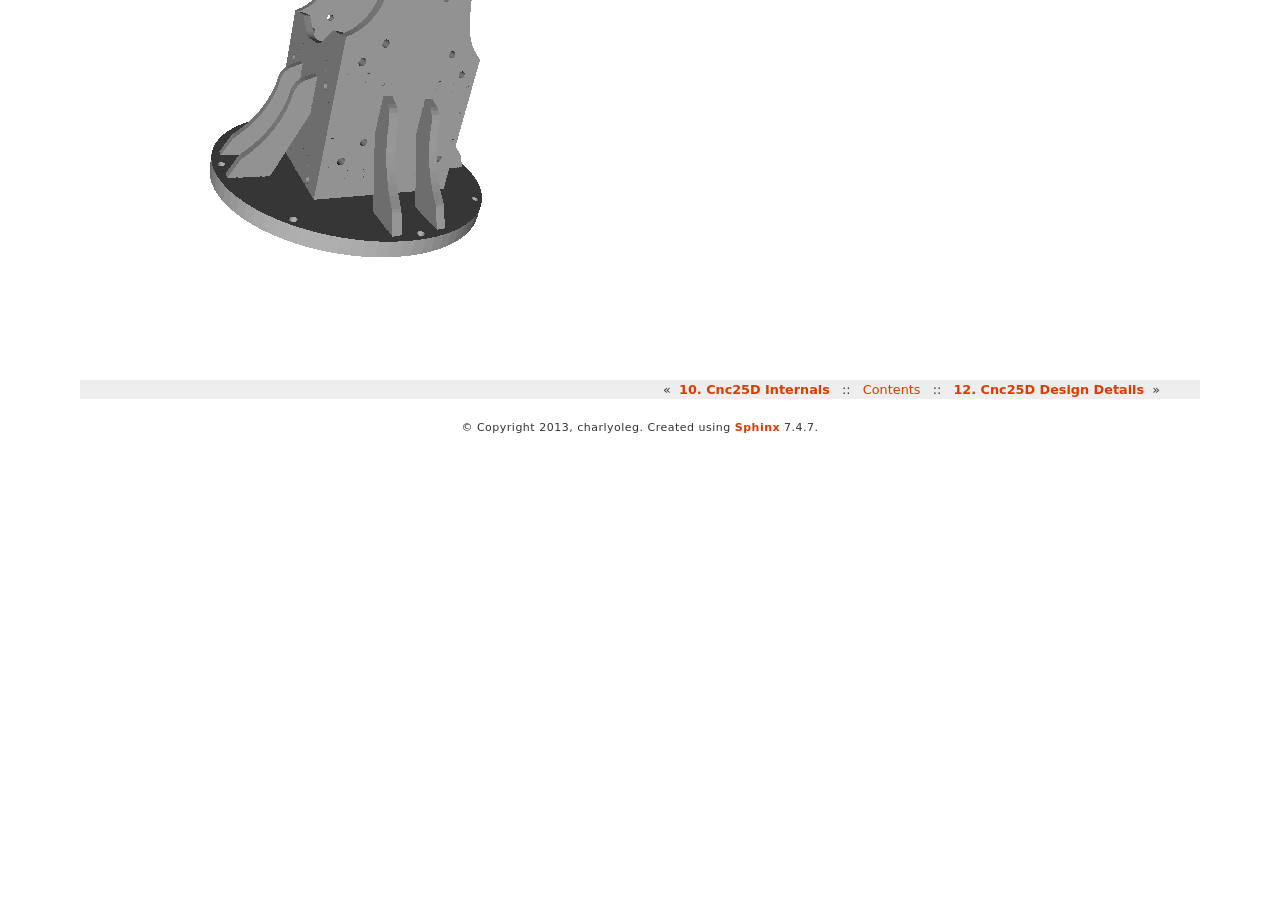
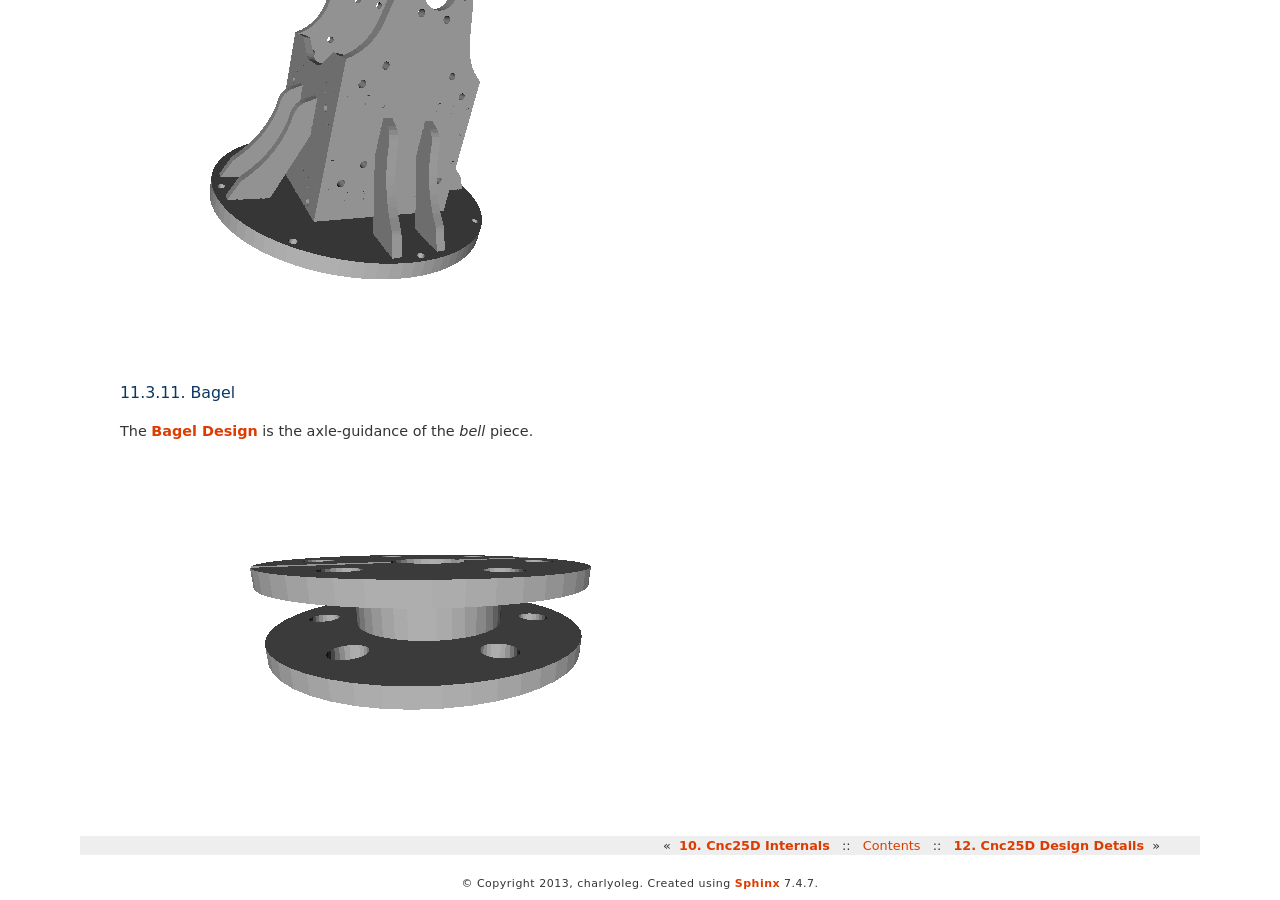
Before and after one commit to charlyoleg/Cnc25D, a Sphinx documentation site: the page built from docs/cnc25d_designs.rst, in a window 1280 px wide and 900 px high, scrolled down 6200 px. Built offline with Sphinx 7.4.7, drawn with Linux system fonts in a browser that asks for light colours; formulas are drawn with MathJax 3; before the commit the page ends 6644 px from its top, so only the background shows below that.

Commit message:
[bagel] doc done

```diff
--- a/docs/bagel_design.rst
+++ b/docs/bagel_design.rst
@@ -4,7 +4,7 @@ Bagel Design
 
 Ready-to-use parametric *bagel* design. It is the axle-guidance for the *bell* piece. The *bagel* is fixed to the *bell* but is mounted after the *axle* has been set in positon.
 
-.. .. image:: images/bagel_part_example.png
+.. image:: images/bagel_part_example.png
 
 To get an overview of the possible *bagel* designs that can be generated by *bagel()*, run::
 
--- a/docs/cnc25d_designs.rst
+++ b/docs/cnc25d_designs.rst
@@ -20,6 +20,7 @@ Cnc25D design list
 * :doc:`axle_lid_design`
 * :doc:`motor_lid_design`
 * :doc:`bell_design`
+* :doc:`bagel_design`
 
 Cnc25D design overview
 ======================
@@ -94,3 +95,10 @@ Bell
 The :doc:`bell_design` is the extremity of a *gimbal* system. You can complete is with a *bagel* and a *cross_cube* to get a complete *gimbal* system.
 
 .. image:: images/bell_3d.png
+
+Bagel
+-----
+
+The :doc:`bagel_design` is the axle-guidance of the *bell* piece.
+
+.. image:: images/bagel_3d.png
```
Also changed, not shown: docs/bagel_examples.svg (added), docs/bagel_parameters.svg, docs/images/bagel_3d.png (added), docs/images/bagel_parameters.png, docs/images/bagel_part_example.png (added).
